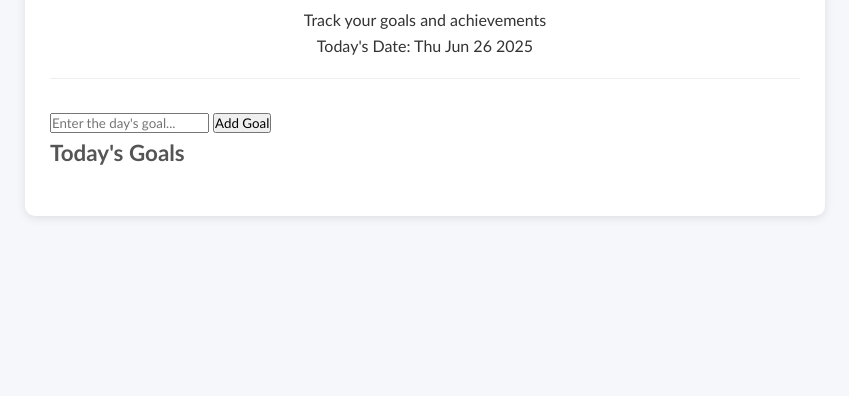
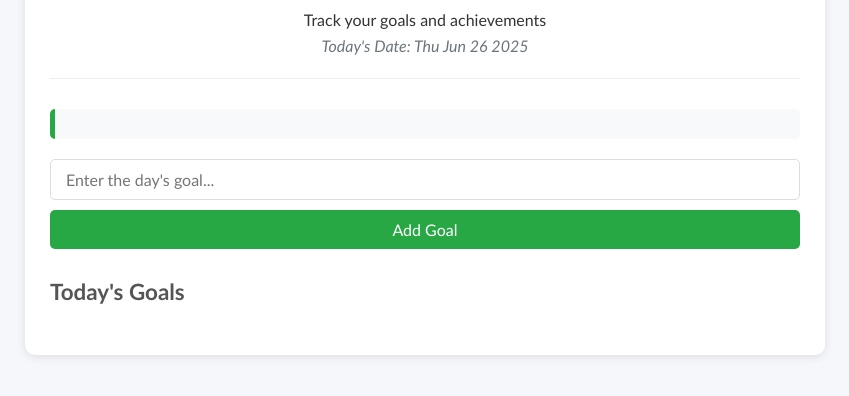
Before and after one commit to Rodney-1/Phase-1-FinalProject, a plain HTML site: page index.html in a window 1280 px wide. Shown: the part 128-524 px from the top of the page, without its empty margins (215-1064 px from the left). Drawn offline with Linux system fonts and the light colour scheme; no server answers.

Commit message:
Styles web app

```diff
--- a/styles.css
+++ b/styles.css
@@ -39,3 +39,69 @@ h2 {
     font-size: 1.4rem;
     margin-bottom: 20px;
 }
+
+#current-date {
+    font-style: italic;
+    color: #6c757d;
+    font-size: 1.0rem;
+}
+
+#reward {
+    margin-bottom: 20px;
+    padding: 15px;
+    background-color: #f8f9fa;
+    border-left: 5px solid #28a745;
+    border-radius: 5px;
+    text-align: center;
+}
+
+#goal-form {
+    display: flex;
+    margin-bottom: 25px;
+    gap: 10px;
+    flex-direction: column;
+}
+
+#goal-input {
+    flex: 1;
+    padding: 10px 15px;
+    border: 1px solid #ddd;
+    border-radius: 5px;
+    font-size: 1rem;
+    transition: border-color 0.3s;
+}
+
+button[type="submit"] {
+    padding: 10px 15px;
+    background-color: #28a745;
+    color: white;
+    border: none;
+    border-radius: 5px;
+    cursor: pointer;
+    font-size: 1rem;
+    transition: background-color 0.3s, transform 0.2s;
+    width: 100%;
+}
+
+button[type="submit"]:hover {
+    background-color: #218838;
+}
+
+#goal-list ul {
+    list-style: none;
+}
+
+#goal-list li {
+    background-color: #f8f9fa;
+    padding: 10px;
+    margin-bottom: 10px;
+    border-radius: 5px;
+    display: flex;
+    justify-content: space-between;
+    align-items: center;
+    transition: transform 0.2s;
+}
+
+#goal-list li:hover {
+    transform: translateX(5px);
+}
```
Also changed, not shown: db-1750923480438.json (renamed from db-1750919188188.json, +11 -5 lines), db.json (+13 -13 lines).
